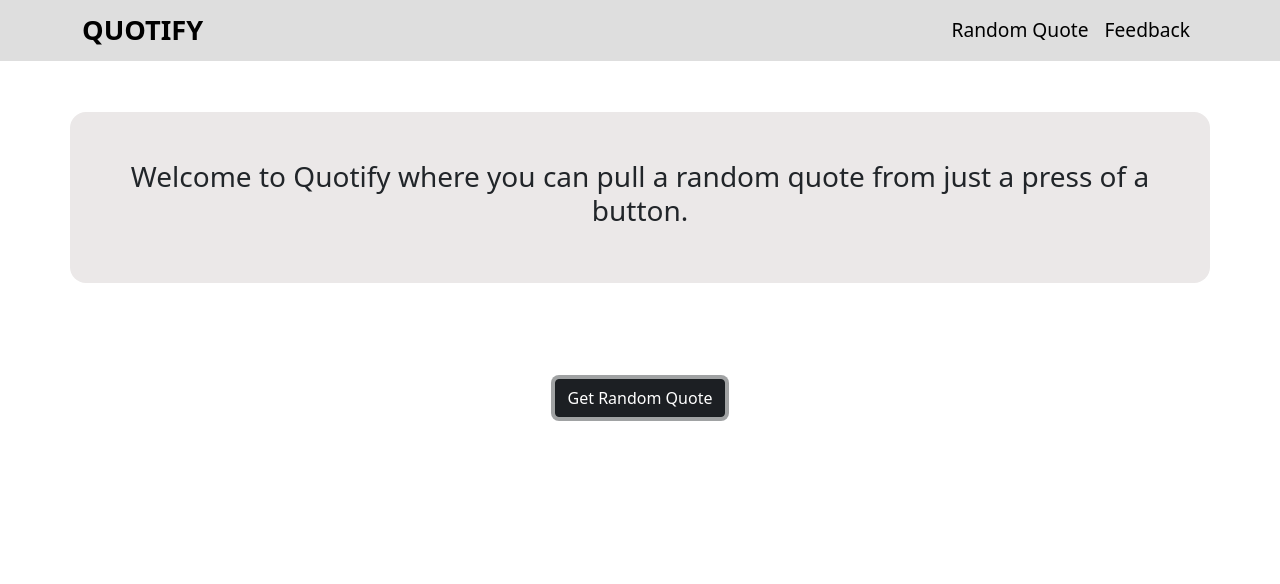
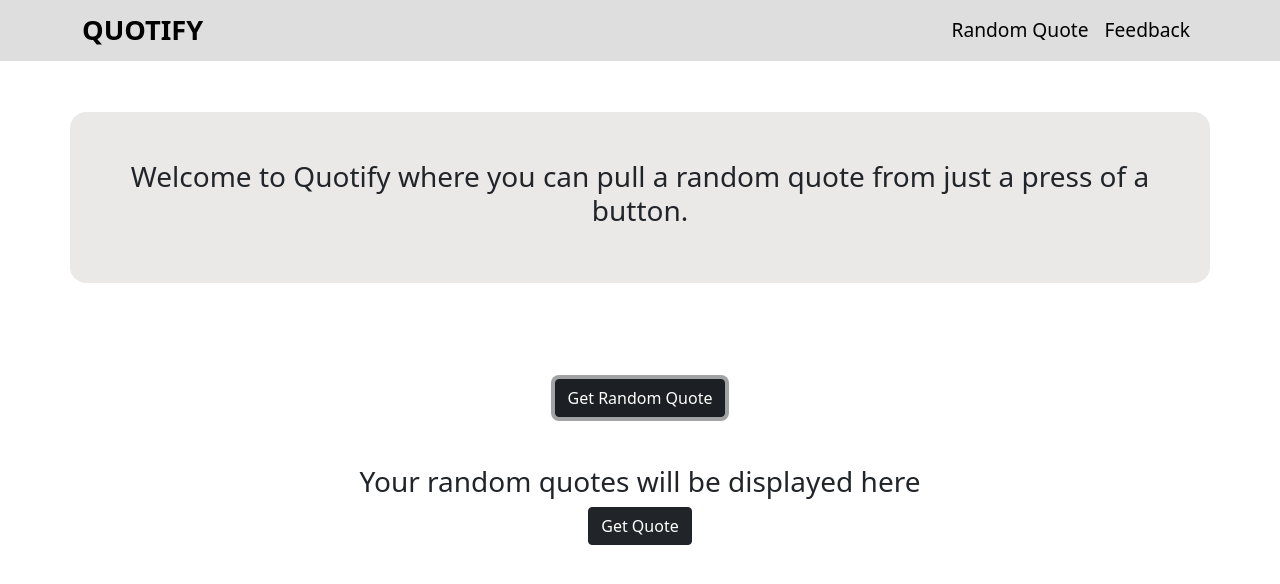
Before and after one commit to Kisavi/Quotify, an Angular app: page / in a window 1280 px wide. Both pictures are taken after a click on the button "Get Random Quote". Shown: the top 584 px of the page. Built offline with nearby package versions, Linux system fonts and the light colour scheme.

Commit message:
import hhtpclient to the root modules to make it available all over our app

```diff
--- a/src/app/app.module.ts
+++ b/src/app/app.module.ts
@@ -1,5 +1,7 @@
 import { NgModule } from '@angular/core';
 import { BrowserModule } from '@angular/platform-browser';
+//makes it available everywhere in the app
+import { HttpClientModule } from '@angular/common/http';
 
 import { AppRoutingModule } from './app-routing.module';
 import { AppComponent } from './app.component';
@@ -16,7 +18,9 @@ import { QuoteDetailComponent } from './quote-detail/quote-detail.component';
   ],
   imports: [
     BrowserModule,
-    AppRoutingModule
+    AppRoutingModule,
+    //here too
+    HttpClientModule
   ],
   providers: [],
   bootstrap: [AppComponent]
--- a/src/app/quote-detail/quote-detail.component.css
+++ b/src/app/quote-detail/quote-detail.component.css
@@ -0,0 +1,4 @@
+.quote-container {
+    text-align: center;
+    margin-top: 3em;
+}
--- a/src/app/quote-detail/quote-detail.component.html
+++ b/src/app/quote-detail/quote-detail.component.html
@@ -3,6 +3,7 @@
     <div class="row">
       <div class="welcome col-lg-12">
           <h3>Your random quotes will be displayed here</h3>
+          <button type="button" class="btn btn-dark">Get Quote</button>
       </div>
     </div>
   </div>
--- a/src/app/quote/quote.component.html
+++ b/src/app/quote/quote.component.html
@@ -7,6 +7,9 @@
       <div class="generator">
         <button type="button" (click)="getQuote()" class="btn btn-dark">Get Random Quote</button>
       </div>
+      <div [hidden]="isShowDiv" class="col-lg-12">
+          <app-quote-detail></app-quote-detail>
+      </div>
     </div>
   </div>
 </div>
--- a/src/app/quote/quote.component.ts
+++ b/src/app/quote/quote.component.ts
@@ -1,5 +1,4 @@
 import { Component, OnInit } from '@angular/core';
-// import { Quote } from '../quote';
 
 @Component({
   selector: 'app-quote',
@@ -9,9 +8,12 @@ import { Component, OnInit } from '@angular/core';
 export class QuoteComponent implements OnInit {
 
   constructor() { }
-getQuote(){
 
-}
+  isShowDiv = true;
+  getQuote() {
+    this.isShowDiv = !this.isShowDiv;
+  }
+
   ngOnInit(): void {
   }
 
```
